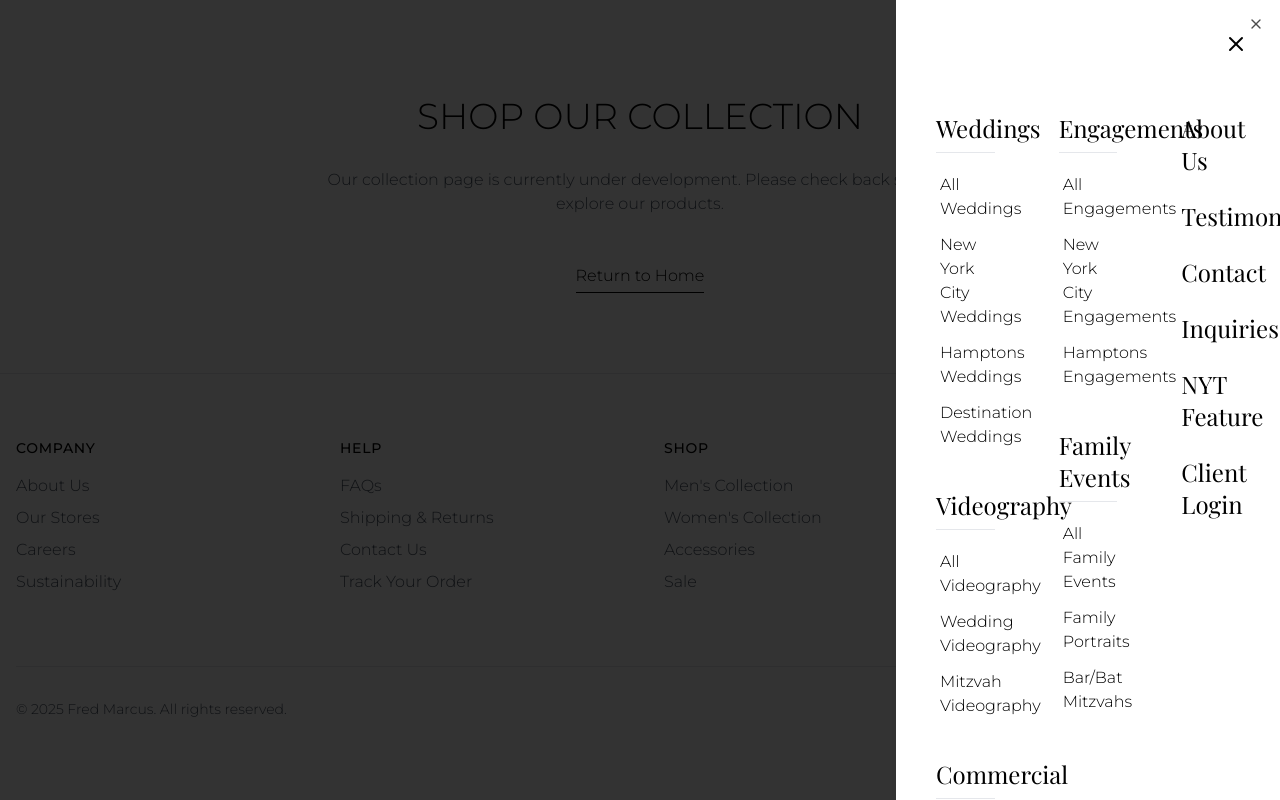
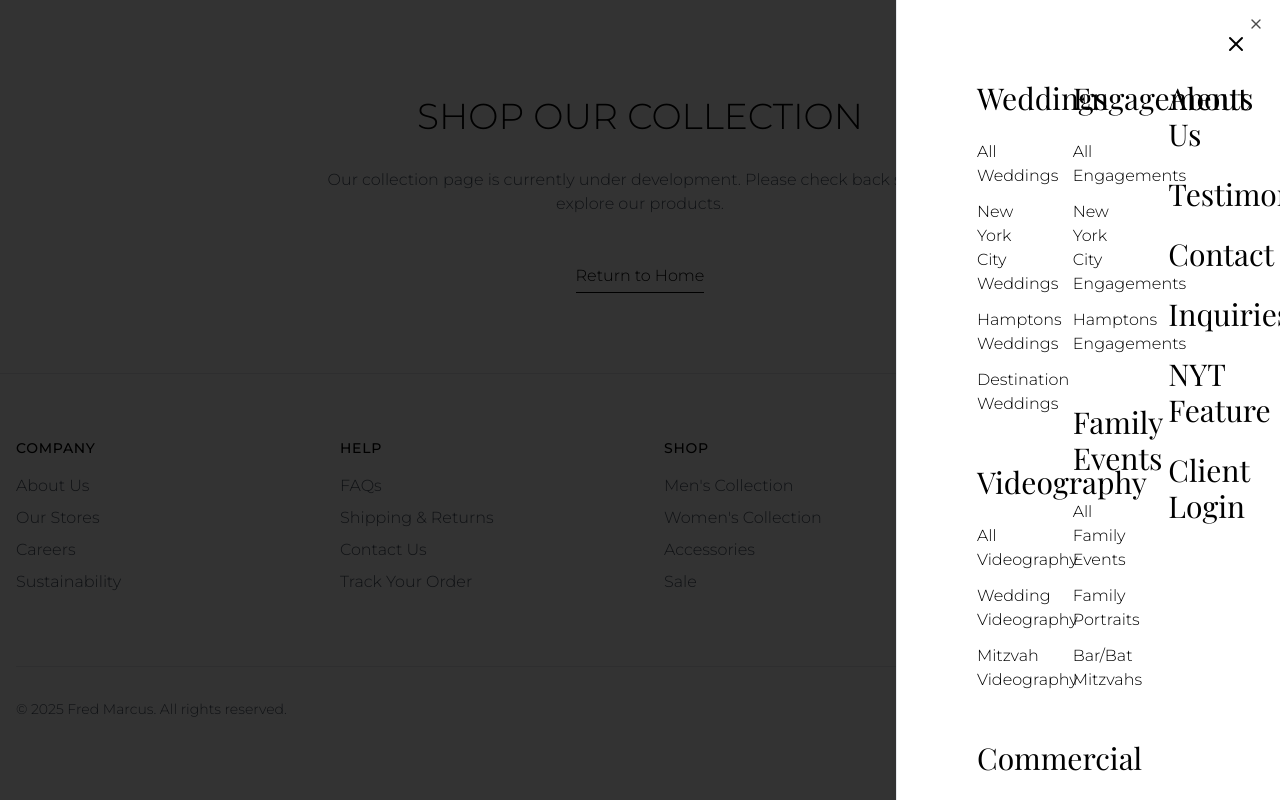
Before and after one commit to Sudarshanng/freddy-replicator-web, a React (Vite) app: page /shop in a window 1280 px wide. Both pictures are taken after a click on the button 1242 px from the left and 38 px from the top of the page. Built offline with nearby package versions, Linux system fonts and the light colour scheme.

Commit message:
Fix: Improve menu styling
Refactor menu styles to match the provided screenshot.

```diff
--- a/src/components/Navbar.tsx
+++ b/src/components/Navbar.tsx
@@ -23,7 +23,6 @@ const Navbar = () => {
   return (
     <header className={`fixed w-full z-50 transition-all duration-300 ${scrolled ? 'bg-white/90 backdrop-blur-sm' : 'bg-transparent'}`}>
       <div className="container mx-auto px-4 py-4 flex items-center justify-between">
-        {/* Logo could be added here */}
         <div className="flex-1"></div>
 
         <Sheet>
@@ -32,83 +31,86 @@ const Navbar = () => {
               <Menu size={28} className={scrolled ? "text-black" : "text-white"} />
             </button>
           </SheetTrigger>
-          <SheetContent className="w-full p-0 border-none bg-white overflow-y-auto" side="right">
-            <div className="h-full flex flex-col overflow-auto">
-              <div className="px-6 py-6 flex justify-end">
-                <SheetClose className="p-2 rounded-full hover:bg-black/5">
+          <SheetContent className="w-full overflow-y-auto bg-white p-0" side="right">
+            <div className="h-full flex flex-col">
+              {/* Close button */}
+              <div className="absolute top-6 right-6">
+                <SheetClose className="focus:outline-none hover:bg-black/5 p-2 rounded-full transition-colors">
                   <X size={24} />
                 </SheetClose>
               </div>
 
-              <div className="flex-1 px-10 py-6">
-                <div className="grid grid-cols-1 md:grid-cols-3 gap-x-16 gap-y-12">
+              {/* Menu content */}
+              <div className="py-20 px-12 md:px-20 h-full">
+                <div className="grid grid-cols-1 md:grid-cols-3 gap-x-16 max-w-7xl mx-auto">
                   {/* Column 1: Weddings, Videography, Commercial */}
-                  <div className="space-y-10">
-                    <div className="space-y-5 animate-fade-in" style={{ animationDelay: '0.1s' }}>
-                      <h2 className="text-2xl font-light playfair border-b pb-2">Weddings</h2>
-                      <div className="flex flex-col space-y-3 pl-1">
-                        <SheetClose asChild><a href="#" className="hover:underline transform hover:translate-x-1 transition-transform">All Weddings</a></SheetClose>
-                        <SheetClose asChild><a href="#" className="hover:underline transform hover:translate-x-1 transition-transform">New York City Weddings</a></SheetClose>
-                        <SheetClose asChild><a href="#" className="hover:underline transform hover:translate-x-1 transition-transform">Hamptons Weddings</a></SheetClose>
-                        <SheetClose asChild><a href="#" className="hover:underline transform hover:translate-x-1 transition-transform">Destination Weddings</a></SheetClose>
+                  <div className="space-y-12">
+                    <div className="space-y-6">
+                      <h2 className="text-3xl font-normal playfair">Weddings</h2>
+                      <div className="flex flex-col space-y-3">
+                        <SheetClose asChild><a href="#" className="hover:opacity-60 transition-opacity">All Weddings</a></SheetClose>
+                        <SheetClose asChild><a href="#" className="hover:opacity-60 transition-opacity">New York City Weddings</a></SheetClose>
+                        <SheetClose asChild><a href="#" className="hover:opacity-60 transition-opacity">Hamptons Weddings</a></SheetClose>
+                        <SheetClose asChild><a href="#" className="hover:opacity-60 transition-opacity">Destination Weddings</a></SheetClose>
                       </div>
                     </div>
 
-                    <div className="space-y-5 animate-fade-in" style={{ animationDelay: '0.3s' }}>
-                      <h2 className="text-2xl font-light playfair border-b pb-2">Videography</h2>
-                      <div className="flex flex-col space-y-3 pl-1">
-                        <SheetClose asChild><a href="#" className="hover:underline transform hover:translate-x-1 transition-transform">All Videography</a></SheetClose>
-                        <SheetClose asChild><a href="#" className="hover:underline transform hover:translate-x-1 transition-transform">Wedding Videography</a></SheetClose>
-                        <SheetClose asChild><a href="#" className="hover:underline transform hover:translate-x-1 transition-transform">Mitzvah Videography</a></SheetClose>
+                    <div className="space-y-6">
+                      <h2 className="text-3xl font-normal playfair">Videography</h2>
+                      <div className="flex flex-col space-y-3">
+                        <SheetClose asChild><a href="#" className="hover:opacity-60 transition-opacity">All Videography</a></SheetClose>
+                        <SheetClose asChild><a href="#" className="hover:opacity-60 transition-opacity">Wedding Videography</a></SheetClose>
+                        <SheetClose asChild><a href="#" className="hover:opacity-60 transition-opacity">Mitzvah Videography</a></SheetClose>
                       </div>
                     </div>
 
-                    <div className="space-y-5 animate-fade-in" style={{ animationDelay: '0.5s' }}>
-                      <h2 className="text-2xl font-light playfair border-b pb-2">Commercial</h2>
-                      <div className="flex flex-col space-y-3 pl-1">
-                        <SheetClose asChild><a href="#" className="hover:underline transform hover:translate-x-1 transition-transform">All Commercial</a></SheetClose>
-                        <SheetClose asChild><a href="#" className="hover:underline transform hover:translate-x-1 transition-transform">Corporate Events</a></SheetClose>
-                        <SheetClose asChild><a href="#" className="hover:underline transform hover:translate-x-1 transition-transform">Headshots</a></SheetClose>
+                    <div className="space-y-6">
+                      <h2 className="text-3xl font-normal playfair">Commercial</h2>
+                      <div className="flex flex-col space-y-3">
+                        <SheetClose asChild><a href="#" className="hover:opacity-60 transition-opacity">All Commercial</a></SheetClose>
+                        <SheetClose asChild><a href="#" className="hover:opacity-60 transition-opacity">Corporate Events</a></SheetClose>
+                        <SheetClose asChild><a href="#" className="hover:opacity-60 transition-opacity">Headshots</a></SheetClose>
                       </div>
                     </div>
                   </div>
 
                   {/* Column 2: Engagements, Family Events */}
-                  <div className="space-y-10">
-                    <div className="space-y-5 animate-fade-in" style={{ animationDelay: '0.2s' }}>
-                      <h2 className="text-2xl font-light playfair border-b pb-2">Engagements</h2>
-                      <div className="flex flex-col space-y-3 pl-1">
-                        <SheetClose asChild><a href="#" className="hover:underline transform hover:translate-x-1 transition-transform">All Engagements</a></SheetClose>
-                        <SheetClose asChild><a href="#" className="hover:underline transform hover:translate-x-1 transition-transform">New York City Engagements</a></SheetClose>
-                        <SheetClose asChild><a href="#" className="hover:underline transform hover:translate-x-1 transition-transform">Hamptons Engagements</a></SheetClose>
+                  <div className="space-y-12 mt-12 md:mt-0">
+                    <div className="space-y-6">
+                      <h2 className="text-3xl font-normal playfair">Engagements</h2>
+                      <div className="flex flex-col space-y-3">
+                        <SheetClose asChild><a href="#" className="hover:opacity-60 transition-opacity">All Engagements</a></SheetClose>
+                        <SheetClose asChild><a href="#" className="hover:opacity-60 transition-opacity">New York City Engagements</a></SheetClose>
+                        <SheetClose asChild><a href="#" className="hover:opacity-60 transition-opacity">Hamptons Engagements</a></SheetClose>
                       </div>
                     </div>
 
-                    <div className="space-y-5 animate-fade-in" style={{ animationDelay: '0.4s' }}>
-                      <h2 className="text-2xl font-light playfair border-b pb-2">Family Events</h2>
-                      <div className="flex flex-col space-y-3 pl-1">
-                        <SheetClose asChild><a href="#" className="hover:underline transform hover:translate-x-1 transition-transform">All Family Events</a></SheetClose>
-                        <SheetClose asChild><a href="#" className="hover:underline transform hover:translate-x-1 transition-transform">Family Portraits</a></SheetClose>
-                        <SheetClose asChild><a href="#" className="hover:underline transform hover:translate-x-1 transition-transform">Bar/Bat Mitzvahs</a></SheetClose>
+                    <div className="space-y-6">
+                      <h2 className="text-3xl font-normal playfair">Family Events</h2>
+                      <div className="flex flex-col space-y-3">
+                        <SheetClose asChild><a href="#" className="hover:opacity-60 transition-opacity">All Family Events</a></SheetClose>
+                        <SheetClose asChild><a href="#" className="hover:opacity-60 transition-opacity">Family Portraits</a></SheetClose>
+                        <SheetClose asChild><a href="#" className="hover:opacity-60 transition-opacity">Bar/Bat Mitzvahs</a></SheetClose>
                       </div>
                     </div>
                   </div>
 
-                  {/* Column 3: About Us, etc. */}
-                  <div className="space-y-6 animate-fade-in" style={{ animationDelay: '0.3s' }}>
-                    <SheetClose asChild><a href="#" className="block text-2xl font-light playfair hover:underline transform hover:translate-x-1 transition-transform">About Us</a></SheetClose>
-                    <SheetClose asChild><a href="#" className="block text-2xl font-light playfair hover:underline transform hover:translate-x-1 transition-transform">Testimonials</a></SheetClose>
-                    <SheetClose asChild><a href="#" className="block text-2xl font-light playfair hover:underline transform hover:translate-x-1 transition-transform">Contact</a></SheetClose>
-                    <SheetClose asChild><a href="#" className="block text-2xl font-light playfair hover:underline transform hover:translate-x-1 transition-transform">Inquiries</a></SheetClose>
-                    <SheetClose asChild><a href="#" className="block text-2xl font-light playfair hover:underline transform hover:translate-x-1 transition-transform">NYT Feature</a></SheetClose>
-                    <SheetClose asChild><a href="#" className="block text-2xl font-light playfair hover:underline transform hover:translate-x-1 transition-transform">Client Login</a></SheetClose>
+                  {/* Column 3: About, etc */}
+                  <div className="space-y-6 mt-12 md:mt-0">
+                    <SheetClose asChild><a href="#" className="block text-3xl font-normal playfair hover:opacity-60 transition-opacity">About Us</a></SheetClose>
+                    <SheetClose asChild><a href="#" className="block text-3xl font-normal playfair hover:opacity-60 transition-opacity">Testimonials</a></SheetClose>
+                    <SheetClose asChild><a href="#" className="block text-3xl font-normal playfair hover:opacity-60 transition-opacity">Contact</a></SheetClose>
+                    <SheetClose asChild><a href="#" className="block text-3xl font-normal playfair hover:opacity-60 transition-opacity">Inquiries</a></SheetClose>
+                    <SheetClose asChild><a href="#" className="block text-3xl font-normal playfair hover:opacity-60 transition-opacity">NYT Feature</a></SheetClose>
+                    <SheetClose asChild><a href="#" className="block text-3xl font-normal playfair hover:opacity-60 transition-opacity">Client Login</a></SheetClose>
                   </div>
                 </div>
               </div>
 
-              <div className="mt-auto pt-12 pb-8 text-center border-t">
-                <p className="text-lg font-light animate-fade-in" style={{ animationDelay: '0.6s' }}>
-                  Keep up with Fred Marcus: <a href="#" className="underline hover:text-gray-600 transition-colors">Behind the Lens</a>
+              {/* Footer section */}
+              <div className="mt-auto border-t py-10">
+                <p className="text-center text-lg">
+                  Keep up with Fred Marcus: <a href="#" className="underline hover:opacity-70 transition-opacity">Behind the Lens</a>
                 </p>
               </div>
             </div>
```
